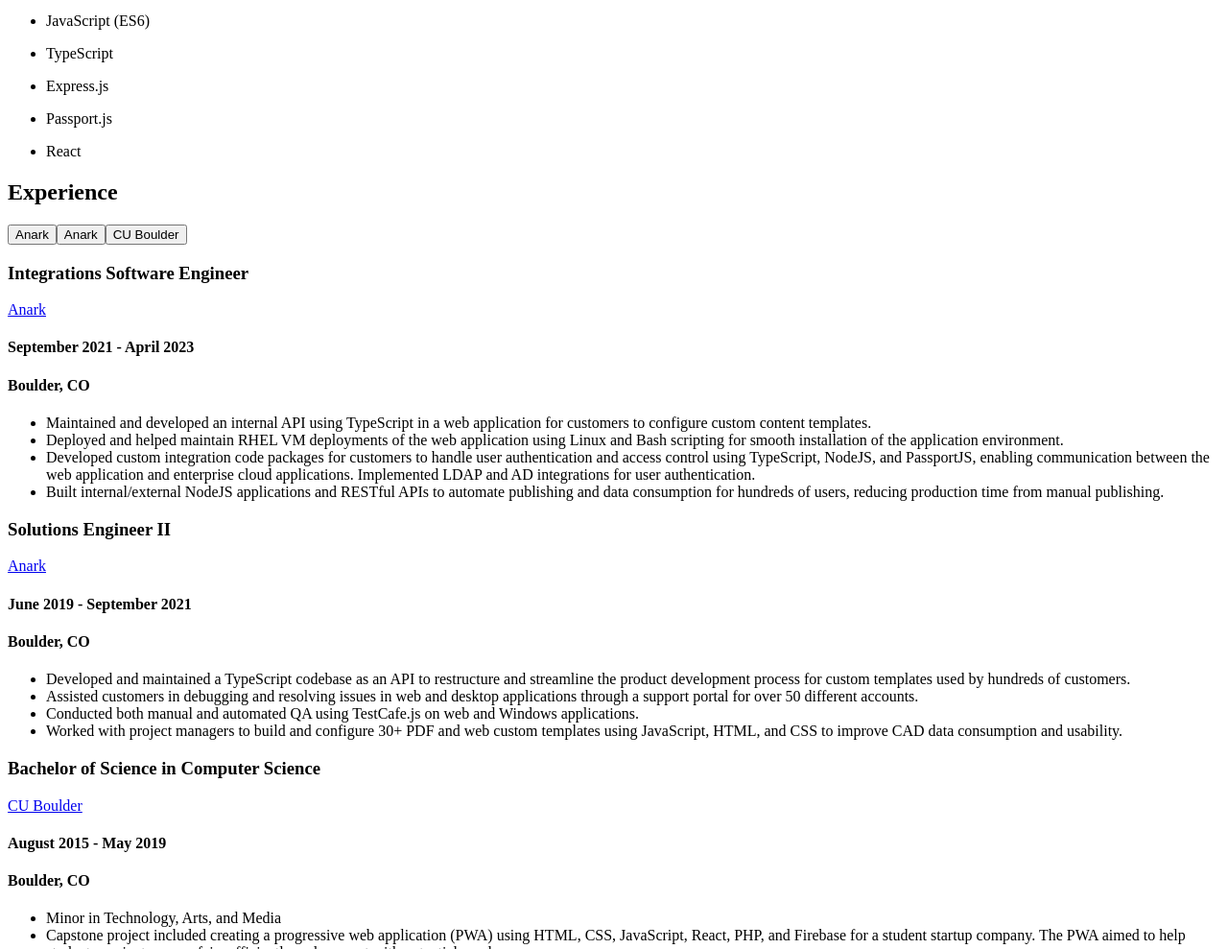
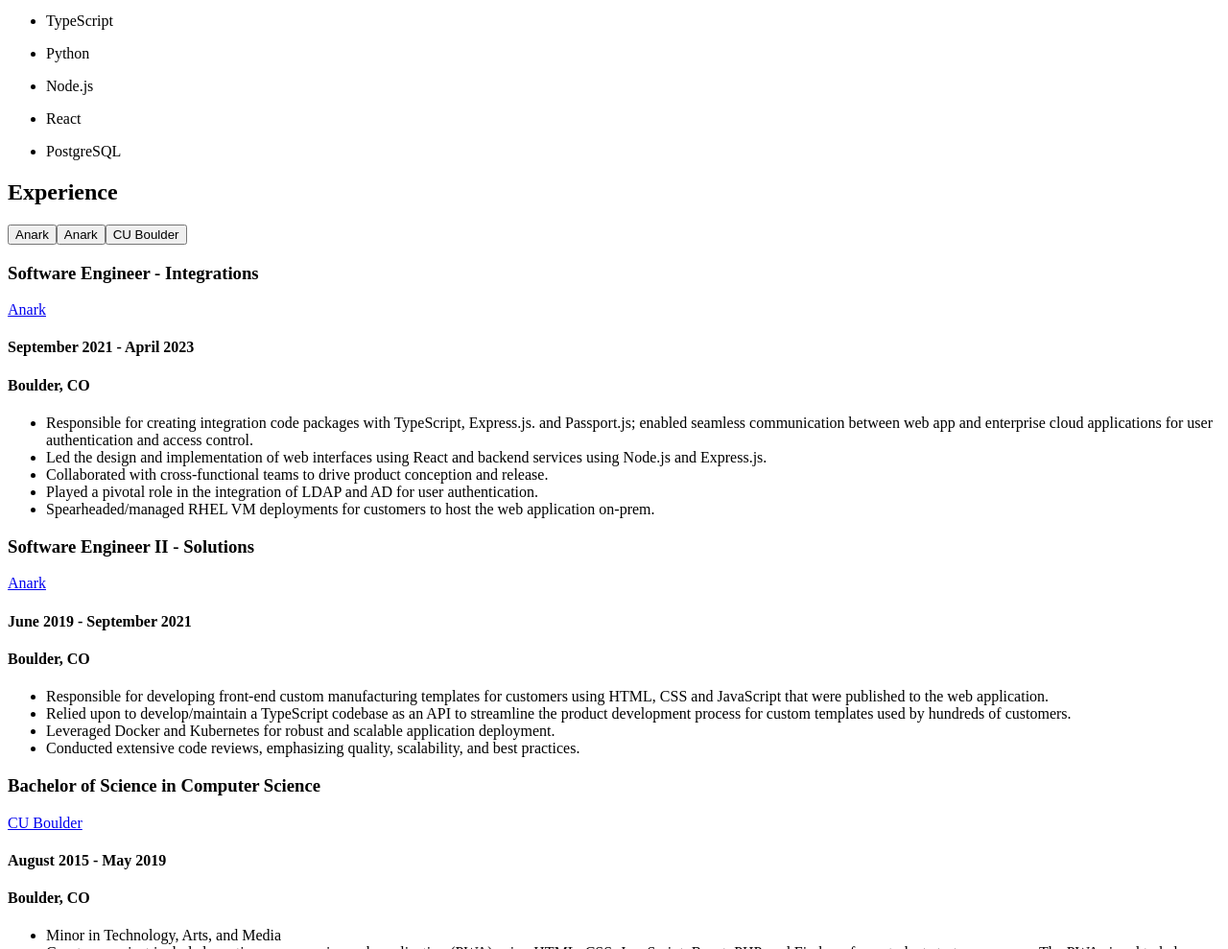
Before and after one commit to brng1017/portfolio, a Gatsby site: page / in a window 1280 px wide. Shown: the part 6216-7205 px from the top of the page at 96% size. Built offline with nearby package versions, Linux system fonts and the light colour scheme; Gatsby itself is replaced by a stand-in of ours; some packages are replaced by stand-ins of ours.

Commit message:
updated resume and experience section

```diff
--- a/src/content/experience/anark-1.md
+++ b/src/content/experience/anark-1.md
@@ -1,13 +1,15 @@
 ---
 number: 2
-title: 'Solutions Engineer II'
+title: 'Software Engineer II - Solutions'
 company: 'Anark'
 location: 'Boulder, CO'
 range: 'June 2019 - September 2021'
 url: 'https://www.anark.com/'
 ---
 
-- Developed and maintained a TypeScript codebase as an API to restructure and streamline the product development process for custom templates used by hundreds of customers.
-- Assisted customers in debugging and resolving issues in web and desktop applications through a support portal for over 50 different accounts.
-- Conducted both manual and automated QA using TestCafe.js on web and Windows applications.
-- Worked with project managers to build and configure 30+ PDF and web custom templates using JavaScript, HTML, and CSS to improve CAD data consumption and usability.
+- Responsible for developing front-end custom manufacturing templates for customers using HTML, CSS and
+  JavaScript that were published to the web application.
+- Relied upon to develop/maintain a TypeScript codebase as an API to streamline the product development process
+  for custom templates used by hundreds of customers.
+- Leveraged Docker and Kubernetes for robust and scalable application deployment.
+- Conducted extensive code reviews, emphasizing quality, scalability, and best practices.
--- a/src/content/experience/anark-2.md
+++ b/src/content/experience/anark-2.md
@@ -1,13 +1,16 @@
 ---
 number: 3
-title: 'Integrations Software Engineer'
+title: 'Software Engineer - Integrations'
 company: 'Anark'
 location: 'Boulder, CO'
 range: 'September 2021 - April 2023'
 url: 'https://www.anark.com/'
 ---
 
-- Maintained and developed an internal API using TypeScript in a web application for customers to configure custom content templates.
-- Deployed and helped maintain RHEL VM deployments of the web application using Linux and Bash scripting for smooth installation of the application environment.
-- Developed custom integration code packages for customers to handle user authentication and access control using TypeScript, NodeJS, and PassportJS, enabling communication between the web application and enterprise cloud applications. Implemented LDAP and AD integrations for user authentication.
-- Built internal/external NodeJS applications and RESTful APIs to automate publishing and data consumption for hundreds of users, reducing production time from manual publishing.
+- Responsible for creating integration code packages with TypeScript, Express.js. and Passport.js; enabled seamless
+  communication between web app and enterprise cloud applications for user authentication and access control.
+- Led the design and implementation of web interfaces using React and backend services using Node.js and
+  Express.js.
+- Collaborated with cross-functional teams to drive product conception and release.
+- Played a pivotal role in the integration of LDAP and AD for user authentication.
+- Spearheaded/managed RHEL VM deployments for customers to host the web application on-prem.
--- a/src/sections/about.js
+++ b/src/sections/about.js
@@ -3,11 +3,11 @@
 import sr from '../utils/sr';
 
 const skills = [
-  { name: 'JavaScript (ES6)', percent: 80 },
-  { name: 'TypeScript', percent: 50 },
-  { name: 'Express.js', percent: 60 },
-  { name: 'Passport.js', percent: 50 },
-  { name: 'React', percent: 60 },
+  { name: 'TypeScript', percent: 90 },
+  { name: 'Python', percent: 85 },
+  { name: 'Node.js', percent: 85 },
+  { name: 'React', percent: 80 },
+  { name: 'PostgreSQL', percent: 70 },
 ];
 
 const About = () => {
```
Also changed, not shown: 1 other file.
